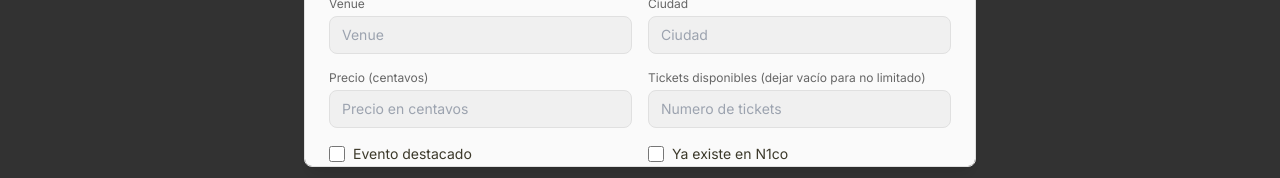
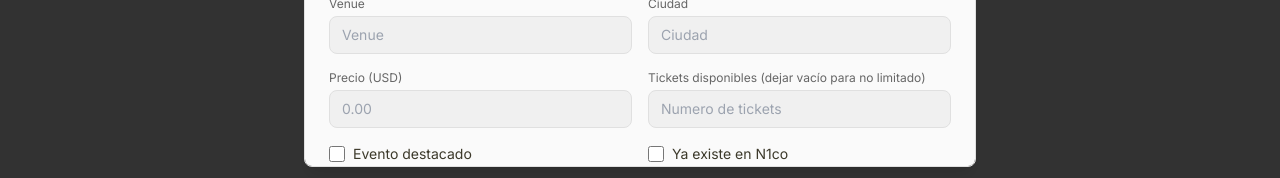
Before and after one commit to rene5394/nave-cine-metro, a Next.js app: page /admin/eventos in a window 1280 px wide. Both pictures are taken after a click on the button "Nuevo Evento". Shown: the part 573-751 px from the top of the page. Built offline with nearby package versions, Linux system fonts and the light colour scheme; no server answers; the database is empty; a web font is replaced by a local one.

Commit message:
feat(admin): accept decimal prices in event form
Price input now uses USD decimals (e.g. 5.50) and converts to cents
on submit. Storage and downstream code remain in cents.

Co-Authored-By: Claude Opus 4.7 (1M context) <noreply@anthropic.com>

```diff
--- a/app/admin/eventos/page.tsx
+++ b/app/admin/eventos/page.tsx
@@ -6,6 +6,7 @@ import { Plus, Trash2, Edit2, Loader, Star, Search } from "lucide-react";
 import { createEvent, updateEvent, getEvents, deleteEvent } from "@/app/actions/events";
 import { getCategories } from "@/app/actions/categories";
 import { categoryBadgeStyle } from "@/lib/category-color";
+import { formatPrice } from "@/lib/events-shared";
 import {
   Dialog,
   DialogContent,
@@ -71,6 +72,7 @@ export default function EventsPage() {
   const [showForm, setShowForm] = useState(false);
   const [editingId, setEditingId] = useState<string | null>(null);
   const [formData, setFormData] = useState(EMPTY_FORM);
+  const [priceInput, setPriceInput] = useState("");
   const [isPending, startTransition] = useTransition();
   const [page, setPage] = useState(1);
   const [totalPages, setTotalPages] = useState(1);
@@ -182,6 +184,7 @@ export default function EventsPage() {
         setPage(1);
       }
       setFormData(EMPTY_FORM);
+      setPriceInput("");
       setEditingId(null);
       setShowForm(false);
     });
@@ -222,6 +225,7 @@ export default function EventsPage() {
       syncN1co: !!event.n1coProductId,
       n1coProductId: event.n1coProductId ?? "",
     });
+    setPriceInput((event.priceInCents / 100).toFixed(2));
     setEditingId(event.id);
     setError(null);
     setShowForm(true);
@@ -242,6 +246,7 @@ export default function EventsPage() {
           onClick={() => {
             setEditingId(null);
             setFormData(EMPTY_FORM);
+            setPriceInput("");
             setError(null);
             setShowForm(!showForm);
           }}
@@ -308,6 +313,7 @@ export default function EventsPage() {
             setShowForm(false);
             setEditingId(null);
             setFormData(EMPTY_FORM);
+            setPriceInput("");
             setError(null);
           }
         }}
@@ -451,14 +457,19 @@ export default function EventsPage() {
                 />
               </div>
               <div>
-                <label className="mb-1 block text-xs text-muted-foreground">
-                  Precio (centavos)
-                </label>
+                <label className="mb-1 block text-xs text-muted-foreground">Precio (USD)</label>
                 <input
                   type="number"
-                  placeholder="Precio en centavos"
-                  value={formData.priceInCents || ""}
-                  onChange={(e) => set("priceInCents", parseInt(e.target.value) || 0)}
+                  step="0.01"
+                  min="0"
+                  placeholder="0.00"
+                  value={priceInput}
+                  onChange={(e) => {
+                    const raw = e.target.value;
+                    setPriceInput(raw);
+                    const parsed = parseFloat(raw);
+                    set("priceInCents", Number.isFinite(parsed) ? Math.round(parsed * 100) : 0);
+                  }}
                   className="w-full rounded-lg border border-border bg-input px-3 py-2 text-sm"
                   required
                 />
@@ -537,6 +548,7 @@ export default function EventsPage() {
                   setShowForm(false);
                   setEditingId(null);
                   setFormData(EMPTY_FORM);
+                  setPriceInput("");
                   setError(null);
                 }}
                 className="rounded-lg border border-border px-4 py-2 text-sm font-bold text-foreground transition-all hover:bg-secondary"
@@ -608,7 +620,7 @@ export default function EventsPage() {
                       {event.date} {event.time}
                     </td>
                     <td className="px-6 py-4 text-sm font-bold text-primary">
-                      ${(event.priceInCents / 100).toFixed(2)}
+                      {formatPrice(event.priceInCents)}
                     </td>
                     <td className="px-6 py-4 text-sm text-foreground">
                       {event.availableTickets === 0 ? "Ilimitado" : event.availableTickets}
```
